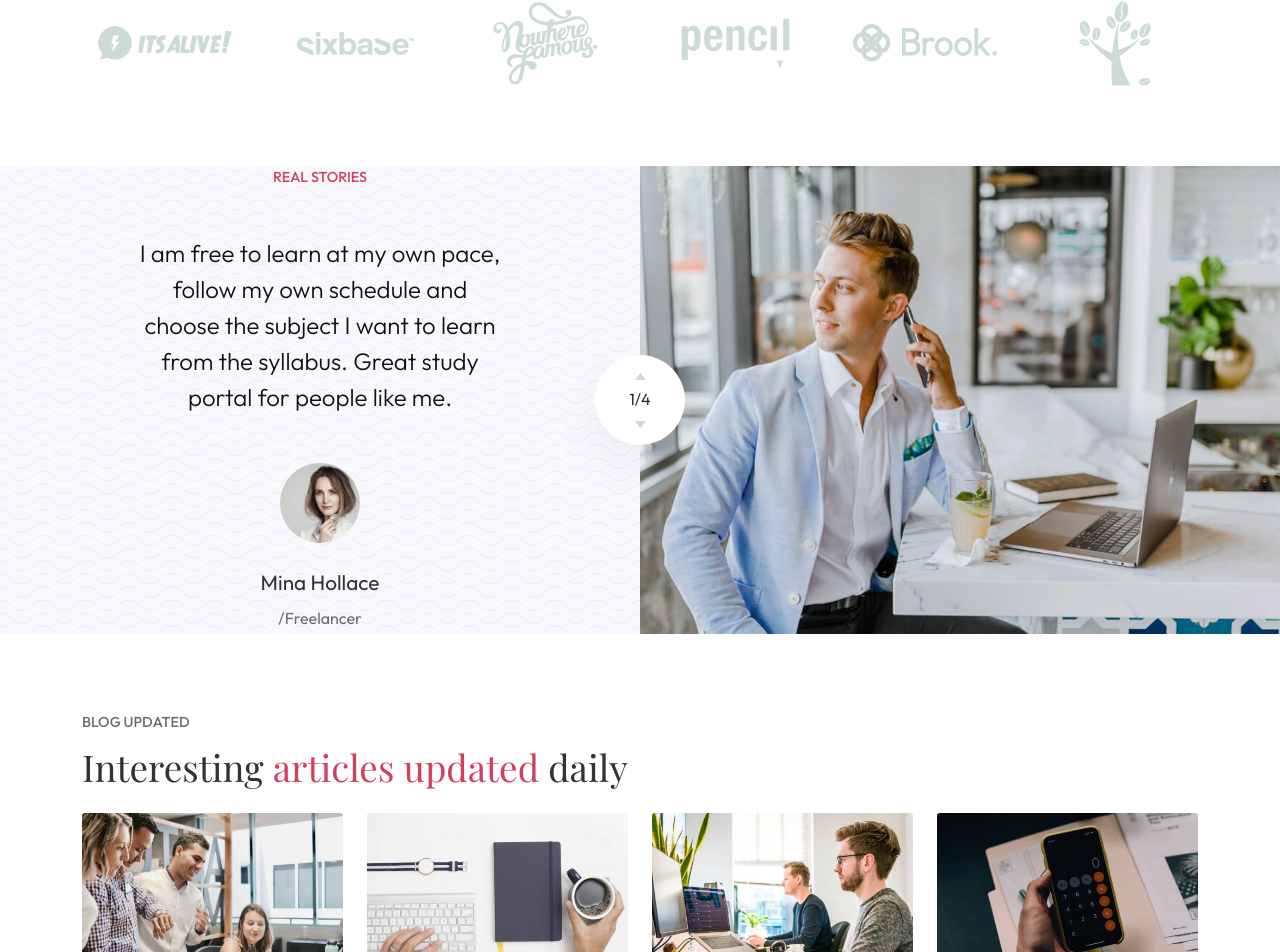
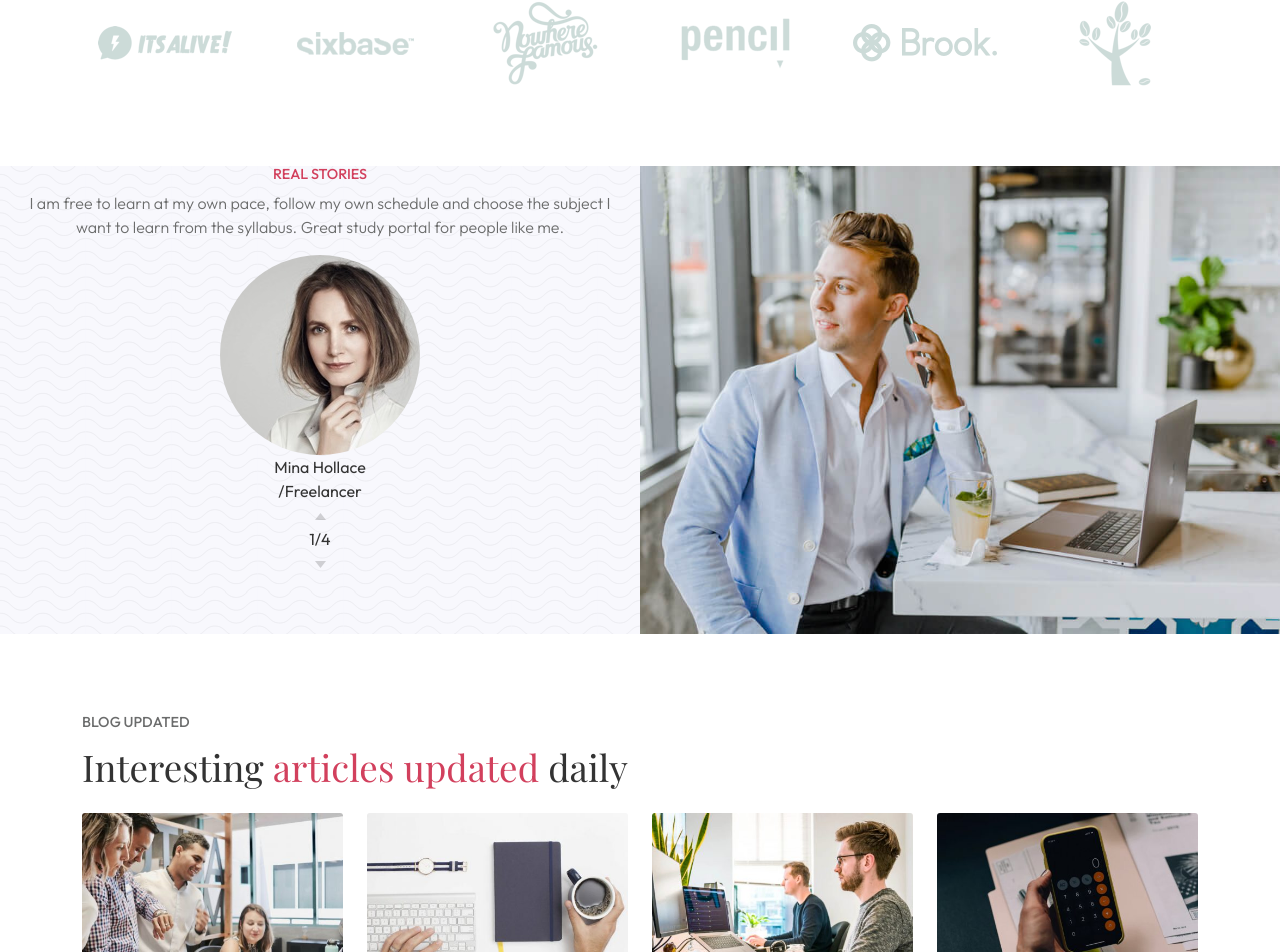
Before and after one commit to federicofrasca796/proj-html-vuejs, a Vue app: page / in a window 1280 px wide. Shown: the part 3604-4556 px from the top of the page. Built offline with nearby package versions, Linux system fonts and the light colour scheme.

Commit message:
move relative scss style in sectionStories comp

```diff
--- a/src/components/SiteMain.vue
+++ b/src/components/SiteMain.vue
@@ -275,47 +275,5 @@ export default {
   .txt {
     color: $light_grey;
   }
-
-  //Section 6
-  .container-fluid .row {
-    align-items: center;
-  }
-  .real_story {
-    width: 60%;
-    margin: auto;
-    .story_quote {
-      color: $darkest_grey;
-      font-size: 1.5rem;
-      margin-top: 3rem;
-      margin-bottom: 3rem;
-    }
-    .story_avatar {
-      width: 80px;
-      height: 80px;
-      margin-bottom: 1.5rem;
-    }
-    .story_author {
-      font-size: 1.3rem;
-      margin-bottom: 0.5rem;
-    }
-    .story_job {
-      //   font-size: 0.9rem;
-      color: $light_grey;
-    }
-  }
-  .carousel_scroll {
-    display: inline-block;
-    text-align: center;
-    width: 90px;
-    height: 90px;
-    padding: 0.5rem;
-    background: #fff;
-    border-radius: 50%;
-    box-shadow: 0 20px 50px rgb(0 0 0 / 5%);
-    position: absolute;
-    top: 50%;
-    right: 50%;
-    transform: translate(50%, -50%);
-  }
 }
 </style>
```
